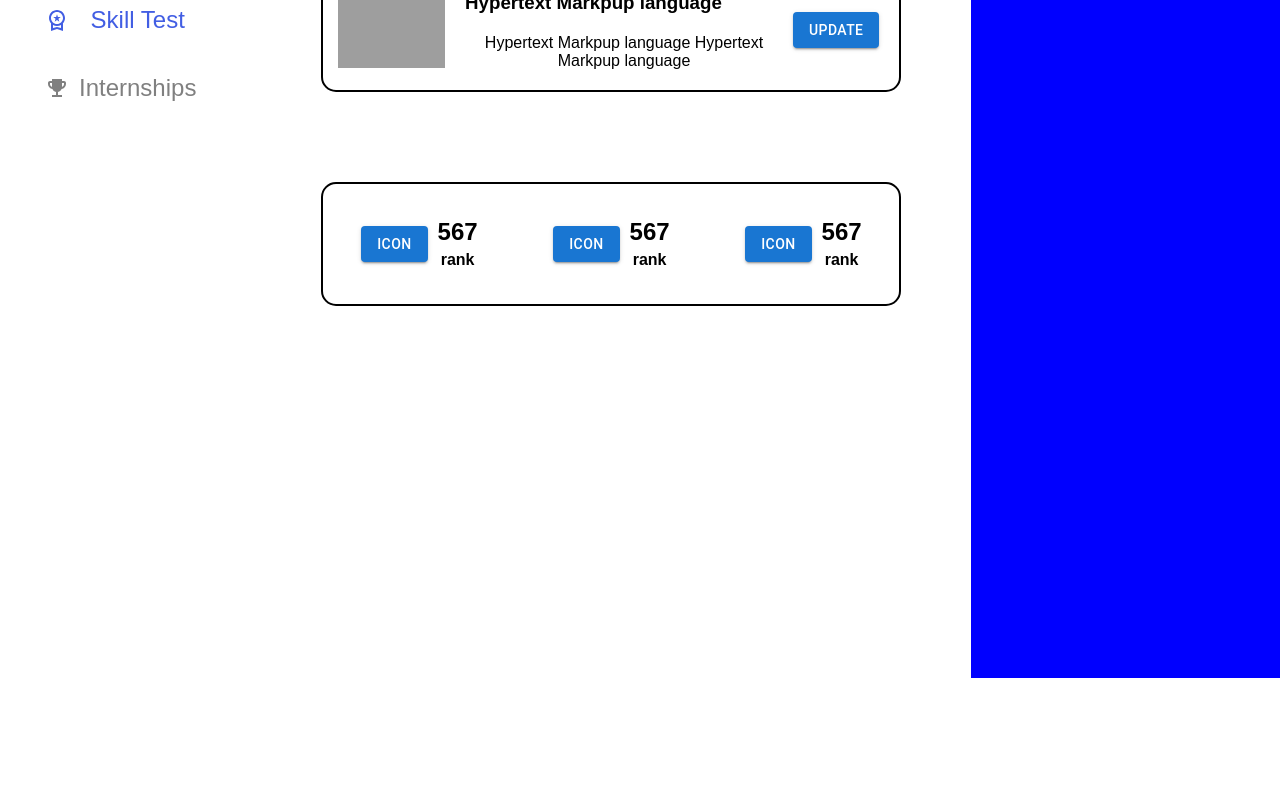
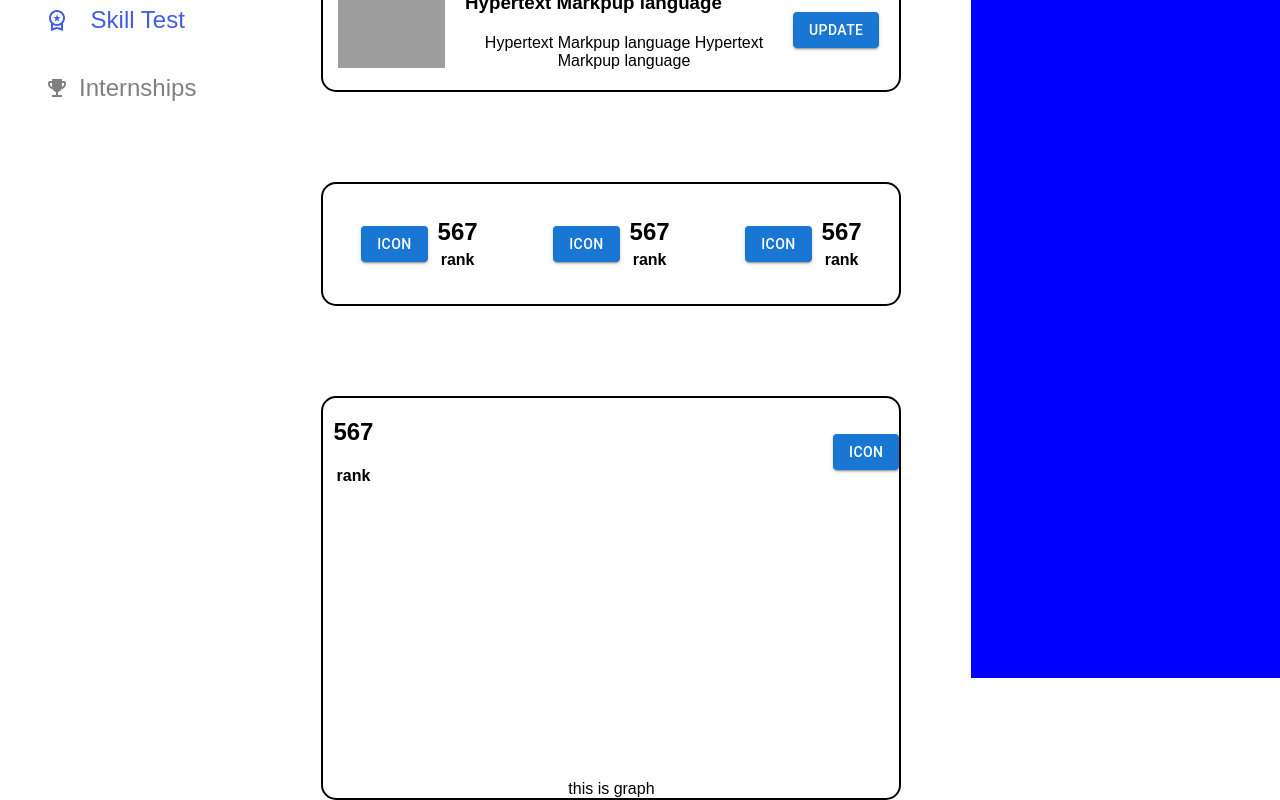
Before and after one commit to Sushanthsp/analytics-app, a React (Create React App) app: page / in a window 1280 px wide. Shown: the part 264-1064 px from the top of the page. Before the commit the page ends 942 px from the top, so only its background shows below. Built offline with nearby package versions, Linux system fonts and the light colour scheme; grey boxes are pictures that could not be loaded.

Commit message:
graph style completed

```diff
--- /dev/null
+++ b/src/components/MiddleBarComponents/ComparisionGraph.css
@@ -0,0 +1,25 @@
+.gcontainer
+{
+    display: flex;
+    flex-direction: column;
+    justify-content: space-between;
+    height: 400px;
+    width: 80%;
+    border: 2px solid black;
+    margin: auto;
+    margin-top: 90px;
+    border-radius: 15px;
+}
+
+div.gStat
+{
+    display: flex;
+    align-items: center;
+    justify-content: space-between;
+}
+
+div.gnumbers
+{
+    display: flow-root;
+    padding-left: 10px;
+}
--- /dev/null
+++ b/src/components/MiddleBarComponents/ComparisionGraph.js
@@ -0,0 +1,41 @@
+import React from "react";
+import "./ComparisionGraph.css";
+import Button from "@mui/material/Button";
+
+
+function ComparisionGraph() {
+  return (
+    <div>
+          <div className="gcontainer">
+          <div className="gheader">
+        <div className="gStat">
+
+            <div className="gnumbers">
+              <h2 className="grank">
+                567
+              </h2>
+              <h4 className="gbottom">
+               rank
+                          </h4>
+
+                      </div>
+                      <div className="gicon">
+              <Button variant="contained">icon</Button>
+            </div>
+          </div>
+        </div>
+
+                  <div className="graph">
+                      this is graph
+                  </div>
+
+
+
+
+
+      </div>
+    </div>
+  );
+}
+
+export default ComparisionGraph;
--- a/src/components/Middlebar.js
+++ b/src/components/Middlebar.js
@@ -2,6 +2,8 @@ import React from "react";
 import "./Middlebar.css";
 import TopBox from "./MiddleBarComponents/TopBox";
 import QuickStat from "./MiddleBarComponents/QuickStat";
+import ComparisionGraph from "./MiddleBarComponents/ComparisionGraph";
+
 
 function Middlebar() {
   return (
@@ -9,7 +11,8 @@ function Middlebar() {
       <div className="main_body">
         <div className="middlebar">
           <TopBox />
-          <QuickStat/>
+          <QuickStat />
+          <ComparisionGraph/>
         </div>
 
         <div className="rightbar">
```
